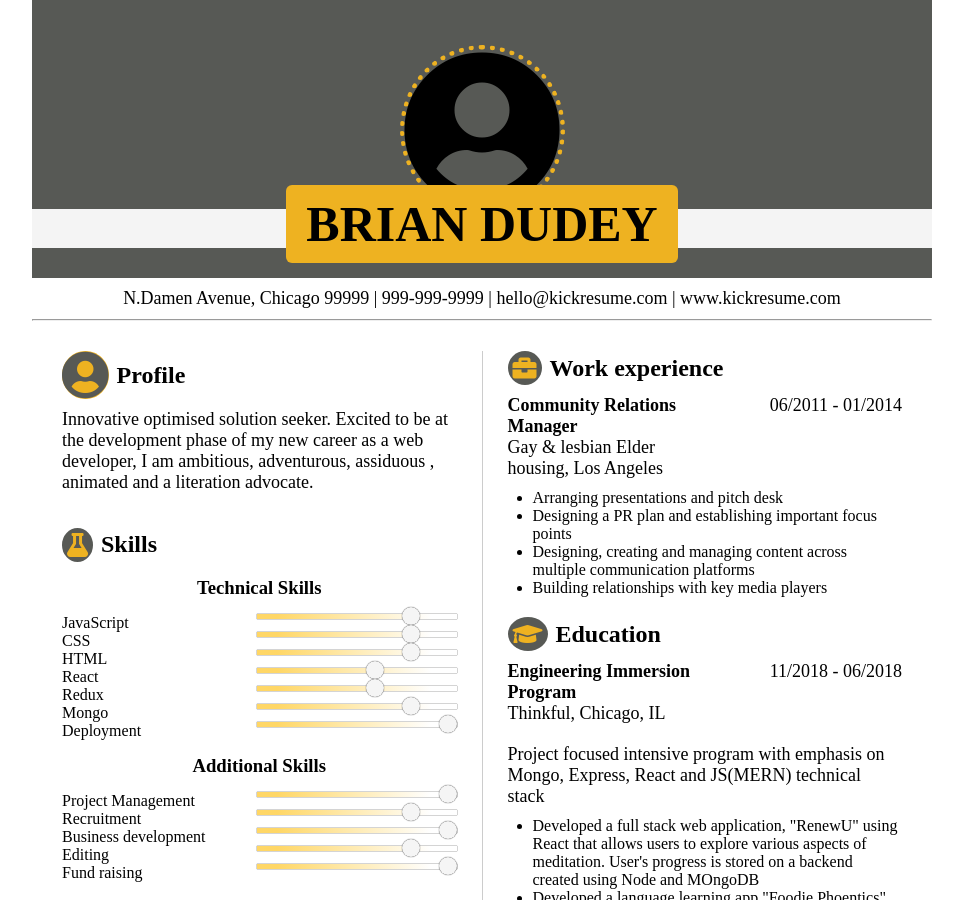
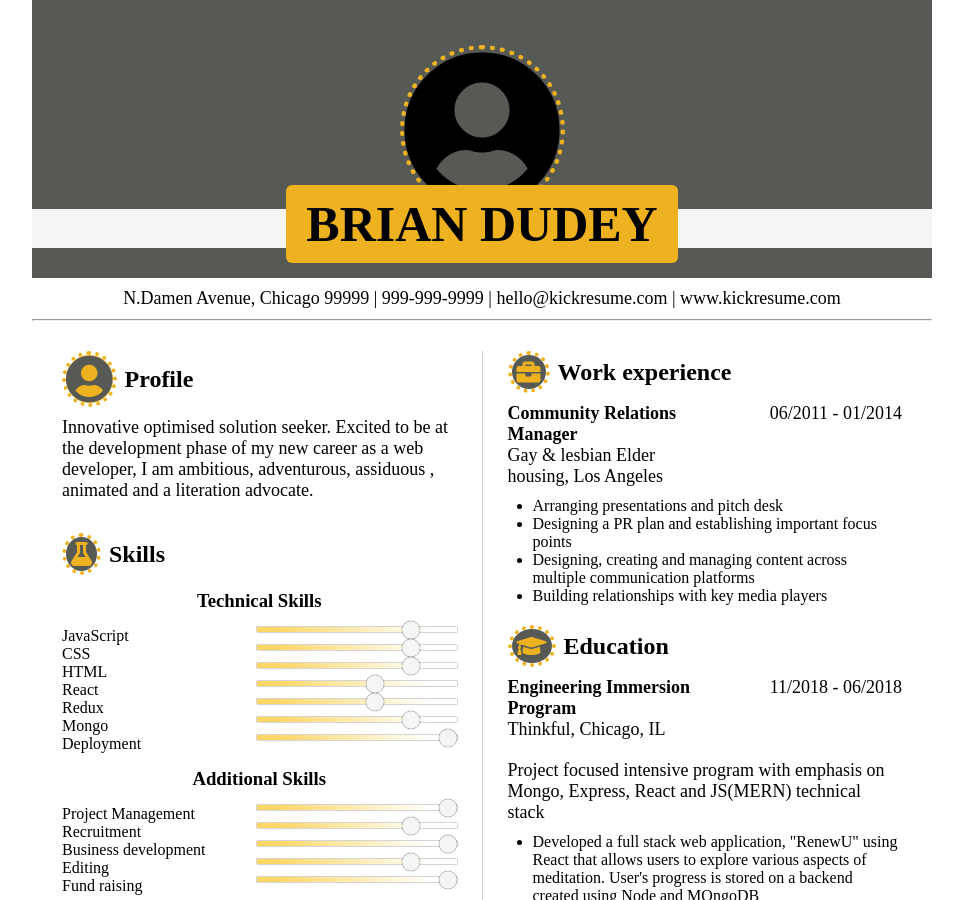
Before and after one commit to APdrone/Resume, a plain HTML site: page index.html in a window 1280 px wide. Shown: the top 900 px of the page, without its empty margins (158-1121 px from the left). Drawn offline with Linux system fonts and the light colour scheme.

Commit message:
Update style.css
updated css

```diff
--- a/style.css
+++ b/style.css
@@ -78,21 +78,28 @@
   margin-left: 25px;
 }
 
-/* for logos-utitlity */
+.logo__div {
+  position: relative;
+  /* width: 47px; */
+  border: 4px dotted var(--primary-color);
+  border-radius: 50%;
+  padding: 0;
+  margin-right: 8px;
+}
+
+/* for logos-utilities */
 .logo__style {
   color: var(--secondary-color);
   background-color: var(--primary-color);
   border-radius: 50%;
-  /* border: 2px dotted var(--primary-color); */
-  margin-right: 8px;
 }
+
+
 
 .logo__style_skills {
   color: var(--primary-color);
   background-color: var(--secondary-color);
   border-radius: 50%;
-  /* border: 2px dotted var(--primary-color); */
-  margin-right: 8px;
 }
 
 /* for skills */
@@ -102,26 +109,9 @@
   background-color: var(--secondary-color);
   border-radius: 50%;
   padding: 5px;
-  margin-right: 8px;
-  /* border: 4px dotted var(--primary-color); */
-  /* position: relative; */
 }
 
-/* .logo__main {
-  position: relative;
-} */
 
-/* .logo__main::before {
-  content: "";
-  position: absolute;
-  height: 30px;
-  width: 30px;
-  top: 0px;
-  left: 0px;
-  right: 10px;
-  border-radius: 50%;
-  border: 4px dotted var(--primary-color);
-} */
 
 .flex {
   display: flex;
@@ -177,11 +167,9 @@
 
 .intro-Profile {
   display: grid;
-  /* grid-template-columns: repeat(2, 1fr); */
+
   grid-template-columns: 2fr 0.1fr 2fr;
-  /* row-gap: 20px; */
-  /* column-gap: 20px; */
-  /* column-gap: 10px; */
+
   padding: 30px;
 }
 
@@ -189,6 +177,7 @@
   display: grid;
   grid-template-columns: 1fr;
   row-gap: 20px;
+  position: relative;
 }
 
 .intro--2 {
```
